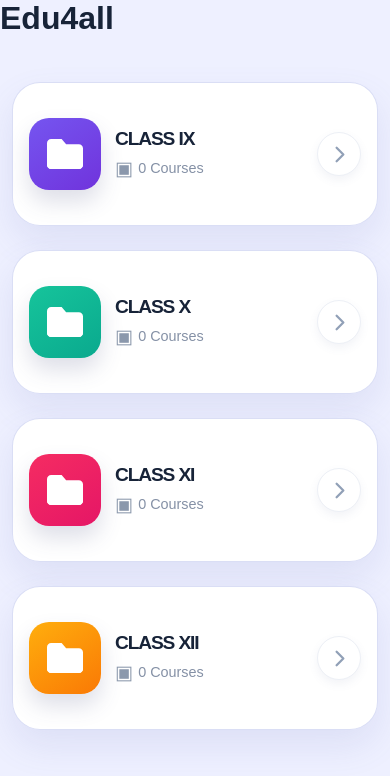
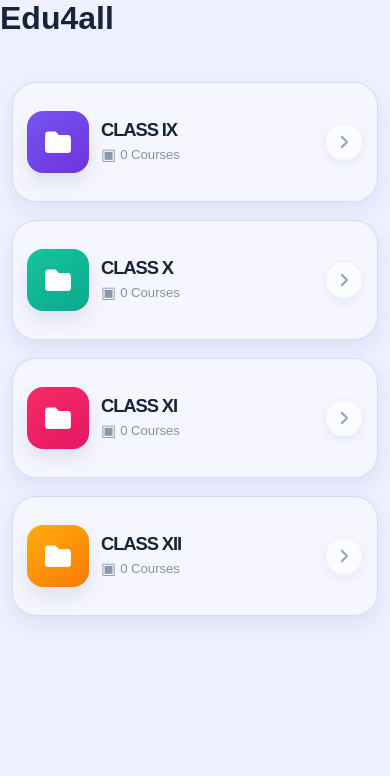
Before and after one commit to kumarhariomrai/edu4all, a Next.js app: page / in a window 390 px wide. Shown: the top 776 px of the page. Built offline with nearby package versions, Linux system fonts and the light colour scheme.

Commit message:
Reduce oversized class folder icons and tighten card proportions to match the cleaner reference

```diff
--- a/app/globals.css
+++ b/app/globals.css
@@ -36,18 +36,60 @@ h1, h2, h3, p { margin-top: 0; }
 .section-heading { margin-bottom: 26px; }
 .section-heading h2 { margin-bottom: 0; font-size: clamp(1.8rem, 4vw, 2.7rem); letter-spacing: -.06em; }
 .class-heading { text-align: center; }
-.class-list { display: grid; gap: 24px; }
-.class-card { display: flex; align-items: center; min-height: 190px; gap: 46px; padding: 28px 42px 28px 48px; border: 1px solid rgba(198,204,240,.65); border-radius: 42px; background: rgba(255,255,255,.96); box-shadow: 0 16px 35px rgba(100,109,180,.12); transition: transform .2s ease, box-shadow .2s ease; }
-.class-card:hover { transform: translateY(-4px); box-shadow: 0 22px 45px rgba(100,109,180,.2); }
-.class-folder { display: grid; place-items: center; width: 148px; height: 148px; flex: 0 0 148px; border-radius: 34px; box-shadow: 0 12px 22px rgba(71,79,130,.18); }
-.folder-icon { width: 86px; height: 86px; fill: white; }
+.class-list { display: grid; gap: 18px; }
+.class-card {
+  display: flex;
+  align-items: center;
+  min-height: 132px;
+  gap: 22px;
+  padding: 18px 22px 18px 20px;
+  border: 1px solid rgba(198,204,240,.65);
+  border-radius: 30px;
+  background: rgba(255,255,255,.42);
+  box-shadow: 0 8px 18px rgba(100,109,180,.12);
+  transition: transform .2s ease, box-shadow .2s ease;
+}
+.class-card:hover { transform: translateY(-2px); box-shadow: 0 16px 30px rgba(100,109,180,.16); }
+.class-folder {
+  display: grid;
+  place-items: center;
+  width: 84px;
+  height: 84px;
+  flex: 0 0 84px;
+  border-radius: 22px;
+  box-shadow: 0 10px 18px rgba(71,79,130,.12);
+}
+.folder-icon { width: 46px; height: 46px; fill: white; }
 .folder-icon .folder-tab { opacity: .95; }
 .class-card-content { flex: 1; }
-.class-card-content h3 { margin: 0 0 14px; font-size: clamp(1.8rem, 4vw, 3rem); line-height: 1; letter-spacing: -.06em; text-transform: uppercase; }
-.class-card-content p { display: flex; align-items: center; gap: 12px; margin: 0; color: #8591a6; font-size: 1.55rem; }
-.book-icon { color: #8b98ac; font-size: 1.2rem; letter-spacing: -7px; }
-.class-arrow { display: grid; place-items: center; width: 76px; height: 76px; flex: 0 0 76px; border: 1px solid #edf0f6; border-radius: 50%; background: white; box-shadow: 0 4px 10px rgba(87,100,150,.08); }
-.arrow-icon { width: 38px; height: 38px; fill: none; stroke: #91a0b7; stroke-width: 2.4; stroke-linecap: round; stroke-linejoin: round; }
+.class-card-content h3 {
+  margin: 0 0 10px;
+  font-size: clamp(1.6rem, 3vw, 2.6rem);
+  line-height: 1;
+  letter-spacing: -.06em;
+  text-transform: uppercase;
+}
+.class-card-content p {
+  display: flex;
+  align-items: center;
+  gap: 10px;
+  margin: 0;
+  color: #8591a6;
+  font-size: 1.1rem;
+}
+.book-icon { color: #8b98ac; font-size: 1rem; letter-spacing: -6px; }
+.class-arrow {
+  display: grid;
+  place-items: center;
+  width: 48px;
+  height: 48px;
+  flex: 0 0 48px;
+  border: 1px solid #edf0f6;
+  border-radius: 50%;
+  background: rgba(255,255,255,.65);
+  box-shadow: 0 4px 10px rgba(87,100,180,.08);
+}
+.arrow-icon { width: 24px; height: 24px; fill: none; stroke: #91a0b7; stroke-width: 2.4; stroke-linecap: round; stroke-linejoin: round; }
 .purple .class-folder { background: linear-gradient(145deg, #7555f0, #7033dc); }
 .teal .class-folder { background: linear-gradient(145deg, #16c49b, #0aa98e); }
 .pink .class-folder { background: linear-gradient(145deg, #f52c62, #e51666); }
@@ -71,26 +113,26 @@ h1, h2, h3, p { margin-top: 0; }
 .meta-row span + span::before { content: '•'; margin-right: 12px; color: #f2a900; }
 .empty-class { padding: 34px; border: 1px dashed #cbd2ec; border-radius: 22px; color: var(--muted); text-align: center; background: rgba(255,255,255,.6); }
 @media (max-width: 760px) {
-  .class-card { min-height: 144px; gap: 22px; padding: 20px; border-radius: 28px; }
-  .class-folder { width: 96px; height: 96px; flex-basis: 96px; border-radius: 25px; }
-  .folder-icon { width: 60px; height: 60px; }
-  .class-card-content h3 { font-size: 1.65rem; }
-  .class-card-content p { font-size: 1.05rem; }
-  .class-arrow { width: 56px; height: 56px; flex-basis: 56px; }
-  .arrow-icon { width: 28px; height: 28px; }
+  .class-card { min-height: 120px; gap: 18px; padding: 16px 18px; border-radius: 24px; }
+  .class-folder { width: 72px; height: 72px; flex-basis: 72px; border-radius: 18px; }
+  .folder-icon { width: 38px; height: 38px; }
+  .class-card-content h3 { font-size: 1.35rem; }
+  .class-card-content p { font-size: .96rem; }
+  .class-arrow { width: 42px; height: 42px; flex-basis: 42px; }
+  .arrow-icon { width: 20px; height: 20px; }
   .video-grid { grid-template-columns: repeat(2, minmax(0, 1fr)); }
 }
 @media (max-width: 520px) {
   .container { width: min(100% - 24px, 1040px); }
   .nav-links { display: none; }
   .class-hero { padding: 54px 0 28px; }
-  .class-card { gap: 14px; padding: 16px; }
-  .class-folder { width: 72px; height: 72px; flex-basis: 72px; border-radius: 20px; }
-  .folder-icon { width: 48px; height: 48px; }
-  .class-card-content h3 { margin-bottom: 8px; font-size: 1.2rem; }
-  .class-card-content p { font-size: .9rem; }
-  .class-arrow { width: 44px; height: 44px; flex-basis: 44px; }
-  .arrow-icon { width: 23px; height: 23px; }
+  .class-card { gap: 12px; padding: 14px; }
+  .class-folder { width: 62px; height: 62px; flex-basis: 62px; border-radius: 16px; }
+  .folder-icon { width: 34px; height: 34px; }
+  .class-card-content h3 { margin-bottom: 6px; font-size: 1.15rem; }
+  .class-card-content p { font-size: .82rem; }
+  .class-arrow { width: 38px; height: 38px; flex-basis: 38px; }
+  .arrow-icon { width: 18px; height: 18px; }
   .video-grid { grid-template-columns: 1fr; }
   .class-heading-row { align-items: start; flex-direction: column; }
 }
```
